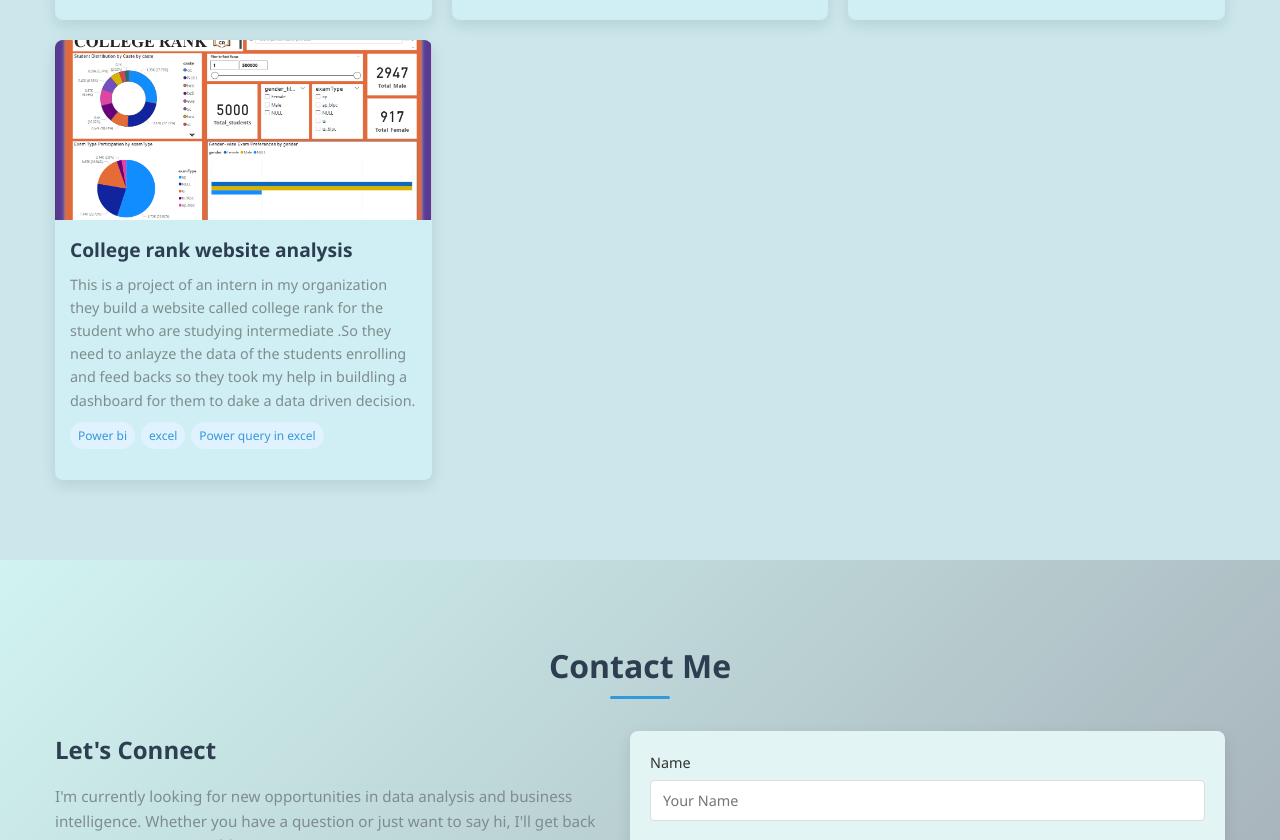
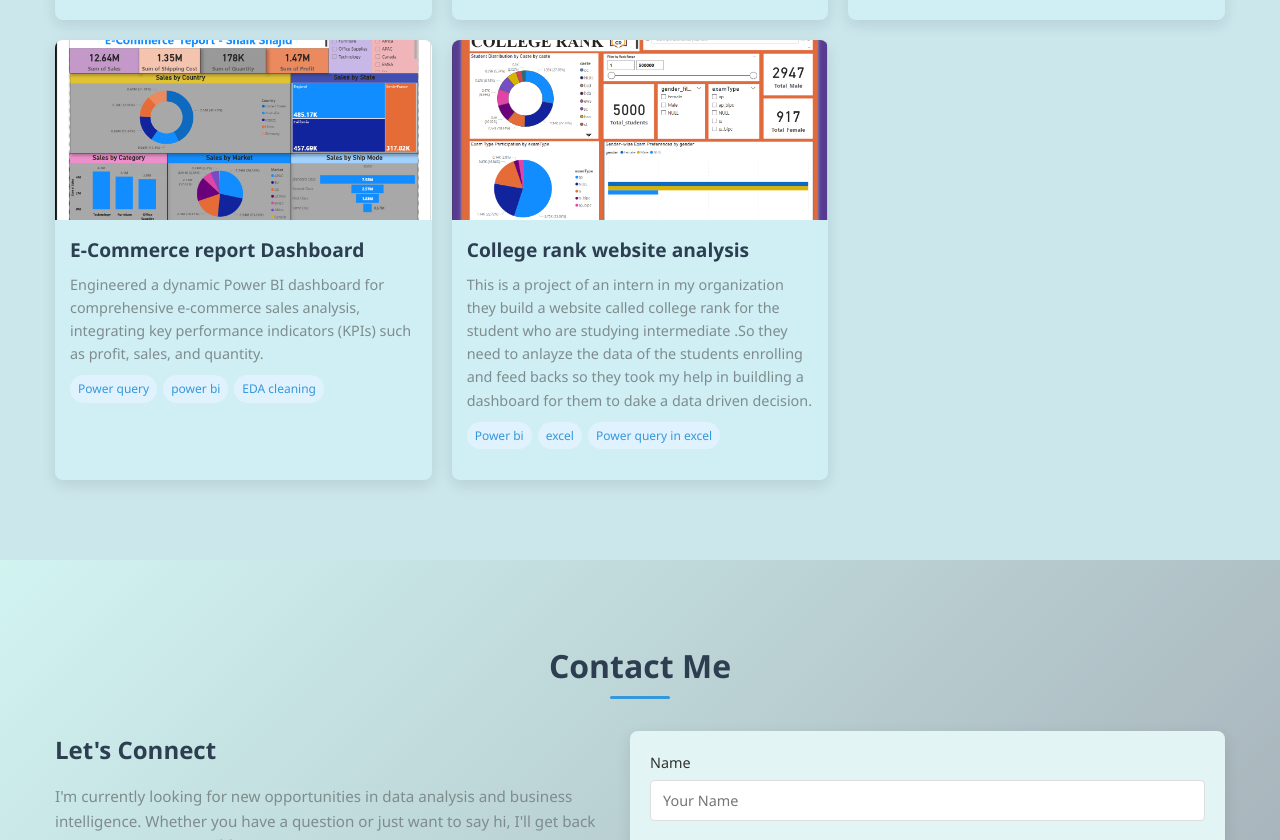
Before and after one commit to shaik-shajid/my_portfolio, a plain HTML site: page index.html in a window 1280 px wide. Shown: the part 3840-4680 px from the top of the page. Drawn offline with Linux system fonts and the light colour scheme.

Commit message:
commit commit commit

```diff
--- a/index.html
+++ b/index.html
@@ -1296,6 +1296,21 @@
                 </div>
                 <div class="project-card">
                     <div class="project-image">
+                        <img src="emmorce dashboard.png" alt="E-Commerce report Dashboard">
+                    </div>
+                    <div class="project-info">
+                        <h3>E-Commerce report Dashboard</h3>
+                        <p>Engineered a dynamic Power BI dashboard for comprehensive e-commerce sales analysis, integrating key performance indicators (KPIs) such as profit, sales, and quantity.</p>
+                        <div class="project-tags">
+                            <span class="tag">Power query</span>
+                            <span class="tag">power bi</span>
+                            <span class="tag">EDA cleaning</span>
+                        </div>
+                        <div class="project-links"></div>
+                    </div>
+                </div>
+                <div class="project-card">
+                    <div class="project-image">
                         <img src="Screenshot 2025-06-11 001023.png" alt="students dashboard analysis">
                     </div>
                     <div class="project-info">
@@ -1309,7 +1324,7 @@
                         <div class="project-links"></div>
                     </div>
                 </div>
-
+                  </div>
             </div>
         </div>
     </section>
```
Also changed, not shown: emmorce dashboard.png (added).
